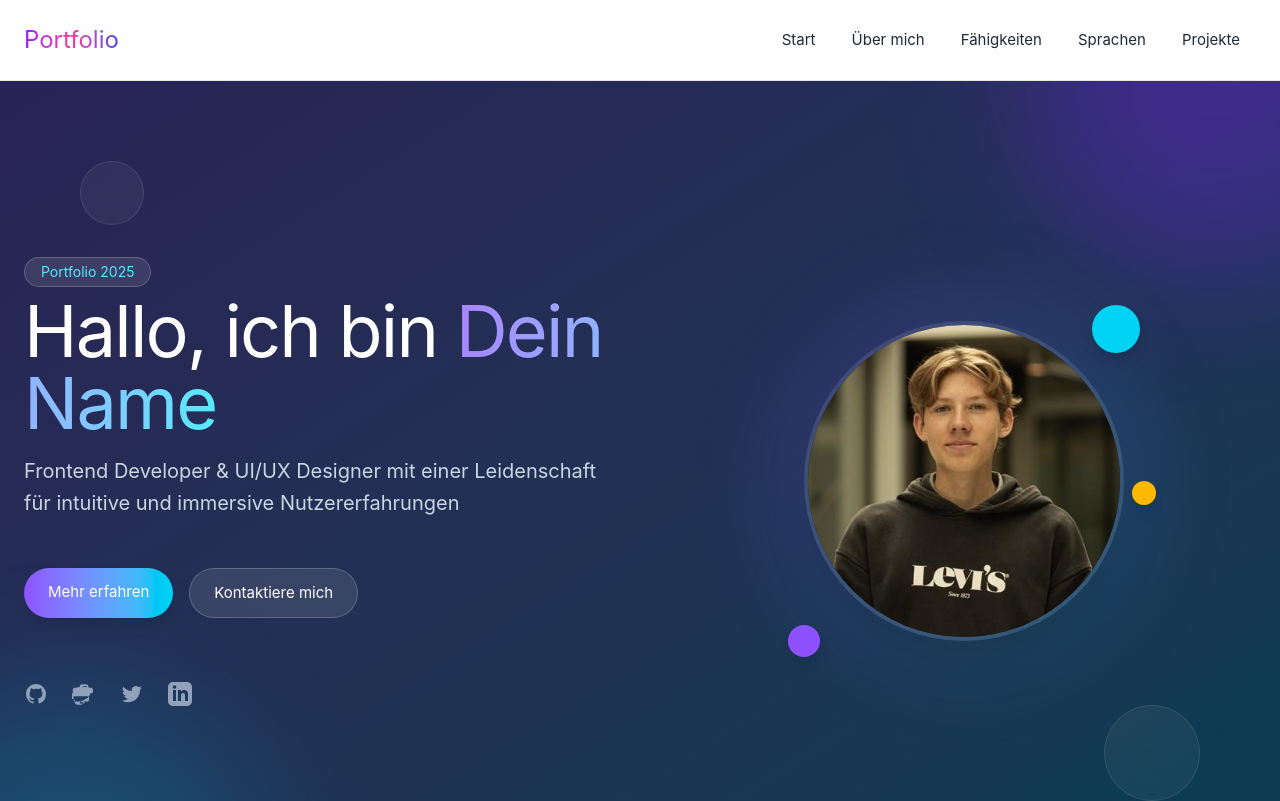
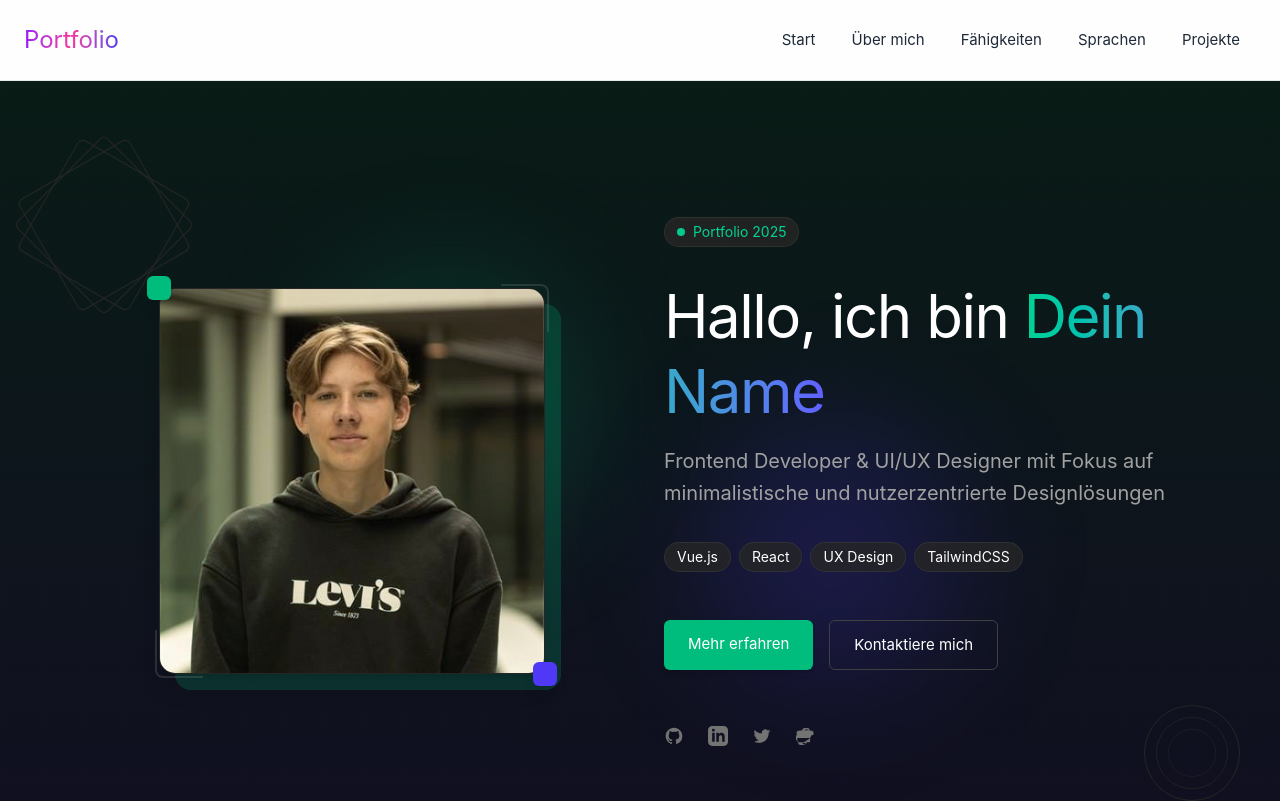
Before and after one commit to AwesomePatPat/portfolio-n-more, a Vue app: page / in a window 1280 px wide. Shown: the top 801 px of the page. Built offline with nearby package versions, Linux system fonts and the light colour scheme; the HTML template or start-up script is replaced by a standard one.

Commit message:
nowowowow

```diff
--- a/src/components/IntroSection.vue
+++ b/src/components/IntroSection.vue
@@ -2,88 +2,145 @@
 <template>
   <section
     :id="id"
-    class="min-h-screen flex items-center relative overflow-hidden"
+    class="min-h-screen flex items-center justify-center relative overflow-hidden"
   >
-    <!-- Hintergrund mit moderner Ästhetik -->
-    <div class="absolute inset-0 bg-slate-900">
-      <div class="absolute inset-0 bg-gradient-to-br from-violet-500/20 to-cyan-400/20"></div>
-      <div class="absolute top-0 right-0 w-96 h-96 bg-violet-600/30 rounded-full filter blur-3xl -translate-y-1/2 translate-x-1/3"></div>
-      <div class="absolute bottom-0 left-0 w-96 h-96 bg-cyan-500/20 rounded-full filter blur-3xl translate-y-1/2 -translate-x-1/3"></div>
+    <!-- Neuer moderner Hintergrund mit Verlaufseffekten -->
+    <div class="absolute inset-0 bg-neutral-950">
+      <!-- Modernes Grid-Pattern im Hintergrund -->
+      <div class="absolute inset-0 opacity-10">
+        <div class="grid-pattern"></div>
+      </div>
+
+      <!-- Subtile Farbverläufe für ein weiches Ambiente -->
+      <div class="absolute top-0 right-0 w-full h-full bg-gradient-to-b from-emerald-500/10 to-transparent"></div>
+      <div class="absolute bottom-0 left-0 w-full h-full bg-gradient-to-t from-indigo-600/10 to-transparent"></div>
+
+      <!-- Farbige Lichtpunkte für eine moderne Aura -->
+      <div class="absolute top-1/4 left-1/4 w-64 h-64 rounded-full bg-emerald-500/20 filter blur-3xl"></div>
+      <div class="absolute bottom-1/4 right-1/4 w-64 h-64 rounded-full bg-indigo-600/20 filter blur-3xl"></div>
     </div>
 
-    <!-- Foreground Elemente mit subtilen Animationen -->
-    <div class="container mx-auto px-6 py-12 relative z-10">
-      <div class="flex flex-col lg:flex-row items-center justify-between gap-16">
+    <!-- Hauptinhalt mit minimalistischem, modernem Ansatz -->
+    <div class="container mx-auto px-6 max-w-6xl relative z-10">
+      <div class="grid grid-cols-1 lg:grid-cols-2 gap-12 items-center">
 
-        <div class="lg:w-1/2 space-y-8 text-white">
-          <div class="space-y-4">
-            <div class="inline-block px-4 py-1 rounded-full bg-white/10 backdrop-blur-md border border-white/20 text-sm font-medium text-cyan-300 mb-2">
-              Portfolio 2025
+        <!-- Linke Seite: Profilbild mit modernem Design -->
+        <div class="order-2 lg:order-1 flex justify-center">
+          <div class="relative group">
+            <!-- Hauptbild mit scharfem, klarem Design -->
+            <div class="relative rounded-2xl overflow-hidden border border-neutral-800 shadow-xl transition-all duration-500 group-hover:translate-x-2 group-hover:-translate-y-2 bg-neutral-900/80 backdrop-blur-sm">
+              <div class="aspect-square w-72 md:w-80 lg:w-96 overflow-hidden relative">
+                <img
+                  src="../assets/me.jpg"
+                  alt="Profilbild"
+                  class="w-full h-full object-cover transition-transform duration-700 hover:scale-105"
+                >
+
+                <!-- Moderner Overlay-Effekt -->
+                <div class="absolute inset-0 bg-gradient-to-tr from-emerald-500/10 to-indigo-600/10 mix-blend-overlay"></div>
+              </div>
             </div>
-            <h1 class="text-5xl md:text-6xl lg:text-7xl font-bold tracking-tight">
-              Hallo, ich bin <span class="bg-gradient-to-r from-violet-400 to-cyan-300 bg-clip-text text-transparent">Dein Name</span>
-            </h1>
-            <p class="text-xl text-slate-300 leading-relaxed">Frontend Developer & UI/UX Designer mit einer Leidenschaft für intuitive und immersive Nutzererfahrungen</p>
+
+            <!-- Hintergrundformen für Tiefe -->
+            <div class="absolute inset-0 -z-10 rounded-2xl bg-emerald-500/20 translate-x-4 translate-y-4 transition-all duration-500 group-hover:translate-x-6 group-hover:translate-y-6"></div>
+
+            <!-- Dekorative Elemente -->
+            <div class="absolute -top-3 -left-3 w-6 h-6 rounded-md bg-emerald-500 shadow-lg"></div>
+            <div class="absolute -bottom-3 -right-3 w-6 h-6 rounded-md bg-indigo-600 shadow-lg"></div>
+
+            <!-- Gestrichelte Linien für ein technischeres Aussehen -->
+            <div class="absolute -top-1 -right-1 w-12 h-12 border-t-2 border-r-2 border-neutral-400/20 rounded-tr-lg"></div>
+            <div class="absolute -bottom-1 -left-1 w-12 h-12 border-b-2 border-l-2 border-neutral-400/20 rounded-bl-lg"></div>
+          </div>
+        </div>
+
+        <!-- Rechte Seite: Text und Aktionsschaltflächen -->
+        <div class="order-1 lg:order-2 text-white space-y-8">
+          <!-- Badge mit minimalistischem Design -->
+          <div class="inline-flex items-center space-x-2 px-3 py-1 rounded-full bg-neutral-800/80 backdrop-blur-sm border border-neutral-700/50 text-sm font-medium text-emerald-400">
+            <span class="w-2 h-2 bg-emerald-400 rounded-full animate-pulse"></span>
+            <span>Portfolio 2025</span>
           </div>
 
+          <!-- Headline mit schärferem, klarerem Typografiedesign -->
+          <div class="space-y-4">
+            <h1 class="text-5xl md:text-6xl font-bold tracking-tight leading-tight">
+              Hallo, ich bin <span class="text-transparent bg-clip-text bg-gradient-to-r from-emerald-400 to-indigo-500">Dein Name</span>
+            </h1>
+            <p class="text-xl text-neutral-400 leading-relaxed max-w-xl">
+              Frontend Developer & UI/UX Designer mit Fokus auf minimalistische und nutzerzentrierte Designlösungen
+            </p>
+          </div>
+
+          <!-- Key Skills mit modernem Badge-Design -->
+          <div class="flex flex-wrap gap-2">
+            <span class="px-3 py-1 rounded-full bg-neutral-800/80 backdrop-blur-sm border border-neutral-700/50 text-sm text-white">Vue.js</span>
+            <span class="px-3 py-1 rounded-full bg-neutral-800/80 backdrop-blur-sm border border-neutral-700/50 text-sm text-white">React</span>
+            <span class="px-3 py-1 rounded-full bg-neutral-800/80 backdrop-blur-sm border border-neutral-700/50 text-sm text-white">UX Design</span>
+            <span class="px-3 py-1 rounded-full bg-neutral-800/80 backdrop-blur-sm border border-neutral-700/50 text-sm text-white">TailwindCSS</span>
+          </div>
+
+          <!-- CTA Buttons mit cleanerem Design -->
           <div class="flex flex-wrap gap-4 pt-4">
-            <a href="#about" class="group relative px-6 py-3 overflow-hidden rounded-full bg-gradient-to-r from-violet-500 to-cyan-400 font-medium text-white shadow-lg hover:shadow-xl transition-all duration-300">
+            <a
+              href="#about"
+              class="group relative px-6 py-3 rounded-md bg-emerald-500 text-white font-medium shadow-md hover:shadow-xl transition-all duration-300 overflow-hidden"
+            >
               <span class="relative z-10">Mehr erfahren</span>
-              <span class="absolute inset-0 bg-white/20 scale-x-0 group-hover:scale-x-100 origin-left transition-transform duration-500"></span>
+              <span class="absolute inset-0 bg-emerald-600 translate-y-full group-hover:translate-y-0 transition-transform duration-300"></span>
             </a>
-            <a href="#contact" class="group relative px-6 py-3 overflow-hidden rounded-full backdrop-blur-md bg-white/10 border border-white/20 font-medium text-white hover:bg-white/20 transition-all duration-300">
-              <span class="relative z-10">Kontaktiere mich</span>
+            <a
+              href="#contact"
+              class="group relative px-6 py-3 rounded-md bg-transparent border border-neutral-700 text-white font-medium transition-all duration-300 hover:border-emerald-500/50 hover:bg-neutral-800/50"
+            >
+              <span>Kontaktiere mich</span>
             </a>
           </div>
 
-          <div class="flex items-center gap-6 pt-8">
-            <a href="#" class="text-slate-400 hover:text-white transition-colors">
-              <svg class="w-6 h-6" fill="currentColor" viewBox="0 0 24 24" aria-hidden="true">
+          <!-- Social Icons mit minimalistischem Design -->
+          <div class="flex items-center gap-6 pt-6">
+            <a href="#" class="text-neutral-500 hover:text-emerald-400 transition-colors">
+              <svg class="w-5 h-5" fill="currentColor" viewBox="0 0 24 24" aria-hidden="true">
                 <path d="M12 2C6.477 2 2 6.484 2 12.017c0 4.425 2.865 8.18 6.839 9.504.5.092.682-.217.682-.483 0-.237-.008-.868-.013-1.703-2.782.605-3.369-1.343-3.369-1.343-.454-1.158-1.11-1.466-1.11-1.466-.908-.62.069-.608.069-.608 1.003.07 1.531 1.032 1.531 1.032.892 1.53 2.341 1.088 2.91.832.092-.647.35-1.088.636-1.338-2.22-.253-4.555-1.113-4.555-4.951 0-1.093.39-1.988 1.029-2.688-.103-.253-.446-1.272.098-2.65 0 0 .84-.27 2.75 1.026A9.564 9.564 0 0112 6.844c.85.004 1.705.115 2.504.337 1.909-1.296 2.747-1.027 2.747-1.027.546 1.379.202 2.398.1 2.651.64.7 1.028 1.595 1.028 2.688 0 3.848-2.339 4.695-4.566 4.943.359.309.678.92.678 1.855 0 1.338-.012 2.419-.012 2.747 0 .268.18.58.688.482A10.019 10.019 0 0022 12.017C22 6.484 17.522 2 12 2z" />
               </svg>
             </a>
-            <a href="#" class="text-slate-400 hover:text-white transition-colors">
-              <svg class="w-6 h-6" fill="currentColor" viewBox="0 0 24 24" aria-hidden="true">
-                <path d="M7.5 5.25a3 3 0 013-3h3a3 3 0 013 3v.205c.933.085 1.857.197 2.738.364 1.1.207 1.762 1.342 1.762 2.313v1.5a1.5 1.5 0 01-1.5 1.5h-1.039c-.84 3.313-3.484 5.872-6.861 6.66v2.08a3 3 0 01-3 3h-3a3 3 0 01-3-3v-2.08c-3.377-.788-6.022-3.347-6.861-6.66H2.25a1.5 1.5 0 01-1.5-1.5v-1.5c0-.971.662-2.107 1.762-2.313A19.748 19.748 0 015.25 5.457V5.25zm7.5 0v-.167c0-.414-.336-.75-.75-.75h-3a.75.75 0 00-.75.75V5.25a11.395 11.395 0 012.25-.22c.751 0 1.505.074 2.25.22zM9.5 18.75a.75.75 0 00-.75.75v.75h3v-.75a.75.75 0 00-.75-.75h-1.5zm-1.5.75v.75a1.5 1.5 0 001.5 1.5h1.5a1.5 1.5 0 001.5-1.5v-.75h3a1.5 1.5 0 001.5-1.5v-3a.75.75 0 00-.75-.75H2.25a.75.75 0 00-.75.75v3a1.5 1.5 0 001.5 1.5h5.25z" />
+            <a href="#" class="text-neutral-500 hover:text-emerald-400 transition-colors">
+              <svg class="w-5 h-5" fill="currentColor" viewBox="0 0 24 24" aria-hidden="true">
+                <path d="M19 0h-14c-2.761 0-5 2.239-5 5v14c0 2.761 2.239 5 5 5h14c2.762 0 5-2.239 5-5v-14c0-2.761-2.238-5-5-5zm-11 19h-3v-11h3v11zm-1.5-12.268c-.966 0-1.75-.79-1.75-1.764s.784-1.764 1.75-1.764 1.75.79 1.75 1.764-.783 1.764-1.75 1.764zm13.5 12.268h-3v-5.604c0-3.368-4-3.113-4 0v5.604h-3v-11h3v1.765c1.396-2.586 7-2.777 7 2.476v6.759z" />
               </svg>
             </a>
-            <a href="#" class="text-slate-400 hover:text-white transition-colors">
-              <svg class="w-6 h-6" fill="currentColor" viewBox="0 0 24 24" aria-hidden="true">
+            <a href="#" class="text-neutral-500 hover:text-emerald-400 transition-colors">
+              <svg class="w-5 h-5" fill="currentColor" viewBox="0 0 24 24" aria-hidden="true">
                 <path d="M8.29 20.251c7.547 0 11.675-6.253 11.675-11.675 0-.178 0-.355-.012-.53A8.348 8.348 0 0022 5.92a8.19 8.19 0 01-2.357.646 4.118 4.118 0 001.804-2.27 8.224 8.224 0 01-2.605.996 4.107 4.107 0 00-6.993 3.743 11.65 11.65 0 01-8.457-4.287 4.106 4.106 0 001.27 5.477A4.072 4.072 0 012.8 9.713v.052a4.105 4.105 0 003.292 4.022 4.095 4.095 0 01-1.853.07 4.108 4.108 0 003.834 2.85A8.233 8.233 0 012 18.407a11.616 11.616 0 006.29 1.84" />
               </svg>
             </a>
-            <a href="#" class="text-slate-400 hover:text-white transition-colors">
-              <svg class="w-6 h-6" fill="currentColor" viewBox="0 0 24 24" aria-hidden="true">
-                <path d="M19 0h-14c-2.761 0-5 2.239-5 5v14c0 2.761 2.239 5 5 5h14c2.762 0 5-2.239 5-5v-14c0-2.761-2.238-5-5-5zm-11 19h-3v-11h3v11zm-1.5-12.268c-.966 0-1.75-.79-1.75-1.764s.784-1.764 1.75-1.764 1.75.79 1.75 1.764-.783 1.764-1.75 1.764zm13.5 12.268h-3v-5.604c0-3.368-4-3.113-4 0v5.604h-3v-11h3v1.765c1.396-2.586 7-2.777 7 2.476v6.759z" />
+            <a href="#" class="text-neutral-500 hover:text-emerald-400 transition-colors">
+              <svg class="w-5 h-5" fill="currentColor" viewBox="0 0 24 24" aria-hidden="true">
+                <path d="M7.5 5.25a3 3 0 013-3h3a3 3 0 013 3v.205c.933.085 1.857.197 2.738.364 1.1.207 1.762 1.342 1.762 2.313v1.5a1.5 1.5 0 01-1.5 1.5h-1.039c-.84 3.313-3.484 5.872-6.861 6.66v2.08a3 3 0 01-3 3h-3a3 3 0 01-3-3v-2.08c-3.377-.788-6.022-3.347-6.861-6.66H2.25a1.5 1.5 0 01-1.5-1.5v-1.5c0-.971.662-2.107 1.762-2.313A19.748 19.748 0 015.25 5.457V5.25zm7.5 0v-.167c0-.414-.336-.75-.75-.75h-3a.75.75 0 00-.75.75V5.25a11.395 11.395 0 012.25-.22c.751 0 1.505.074 2.25.22zM9.5 18.75a.75.75 0 00-.75.75v.75h3v-.75a.75.75 0 00-.75-.75h-1.5zm-1.5.75v.75a1.5 1.5 0 001.5 1.5h1.5a1.5 1.5 0 001.5-1.5v-.75h3a1.5 1.5 0 001.5-1.5v-3a.75.75 0 00-.75-.75H2.25a.75.75 0 00-.75.75v3a1.5 1.5 0 001.5 1.5h5.25z" />
               </svg>
             </a>
           </div>
         </div>
 
-        <div class="lg:w-1/2 flex justify-center">
-          <div class="relative">
-            <!-- Glassmorphism Effekt unter dem Profilbild -->
-            <div class="absolute inset-0 bg-gradient-to-br from-violet-600/20 to-cyan-400/20 rounded-full blur-2xl transform scale-110"></div>
-
-            <!-- 3D-Effekte und bessere Visualisierung -->
-            <div class="relative w-72 h-72 md:w-80 md:h-80 rounded-full overflow-hidden border-4 border-white/10 shadow-2xl">
-              <div class="w-full h-full bg-slate-800 flex items-center justify-center overflow-hidden">
-                <img src="../assets/me.jpg" alt="Profilbild" class="w-full h-full object-cover scale-105 hover:scale-110 transition-transform duration-700">
-              </div>
-            </div>
-
-            <!-- Dekorative Elemente -->
-            <div class="absolute -top-4 -right-4 w-12 h-12 rounded-full bg-cyan-400 shadow-lg"></div>
-            <div class="absolute -bottom-4 -left-4 w-8 h-8 rounded-full bg-violet-500 shadow-lg"></div>
-            <div class="absolute top-1/2 -right-8 w-6 h-6 rounded-full bg-amber-400 shadow-lg"></div>
-          </div>
-        </div>
       </div>
     </div>
 
-    <!-- Floating elements for modern feel -->
-    <div class="hidden md:block absolute top-20 left-20 w-16 h-16 rounded-full border border-white/10 backdrop-blur-xl bg-white/5"></div>
-    <div class="hidden md:block absolute bottom-20 right-20 w-24 h-24 rounded-full border border-white/10 backdrop-blur-xl bg-white/5"></div>
+    <!-- Floating elements with minimal modern design -->
+    <div class="hidden lg:block absolute top-20 left-10 w-32 h-32">
+      <div class="relative w-full h-full">
+        <div class="absolute inset-0 border border-neutral-800 rounded-md rotate-45"></div>
+        <div class="absolute inset-0 border border-neutral-800 rounded-md rotate-[30deg]"></div>
+        <div class="absolute inset-0 border border-neutral-800 rounded-md rotate-[60deg]"></div>
+      </div>
+    </div>
+
+    <div class="hidden lg:block absolute bottom-20 right-10 w-24 h-24">
+      <div class="relative w-full h-full">
+        <div class="absolute inset-0 border border-neutral-800 rounded-full"></div>
+        <div class="absolute inset-0 scale-75 border border-neutral-800 rounded-full"></div>
+        <div class="absolute inset-0 scale-50 border border-neutral-800 rounded-full"></div>
+      </div>
+    </div>
   </section>
 </template>
 
@@ -102,15 +159,34 @@ export default defineComponent({
 </script>
 
 <style scoped>
-/* Optional: Füge zusätzliche Animationen für interaktive Elemente hinzu */
-@keyframes float {
-  0% { transform: translateY(0px); }
-  50% { transform: translateY(-10px); }
-  100% { transform: translateY(0px); }
+/* Grid-Pattern für modernen Tech-Look */
+.grid-pattern {
+  background-size: 40px 40px;
+  background-image:
+    linear-gradient(to right, rgba(255, 255, 255, 0.05) 1px, transparent 1px),
+    linear-gradient(to bottom, rgba(255, 255, 255, 0.05) 1px, transparent 1px);
+  width: 100%;
+  height: 100%;
 }
 
-/* Diese Klasse kann auf Elemente angewendet werden, die "schweben" sollen */
-.floating {
-  animation: float 6s ease-in-out infinite;
+/* Subtile Keyframe-Animationen für schwebende Elemente */
+@keyframes floatSlow {
+  0% { transform: translateY(0) rotate(0); }
+  50% { transform: translateY(-15px) rotate(2deg); }
+  100% { transform: translateY(0) rotate(0); }
+}
+
+@keyframes floatFast {
+  0% { transform: translateY(0) rotate(0); }
+  50% { transform: translateY(-8px) rotate(-2deg); }
+  100% { transform: translateY(0) rotate(0); }
+}
+
+.float-slow {
+  animation: floatSlow 8s ease-in-out infinite;
+}
+
+.float-fast {
+  animation: floatFast 5s ease-in-out infinite;
 }
 </style>
```
